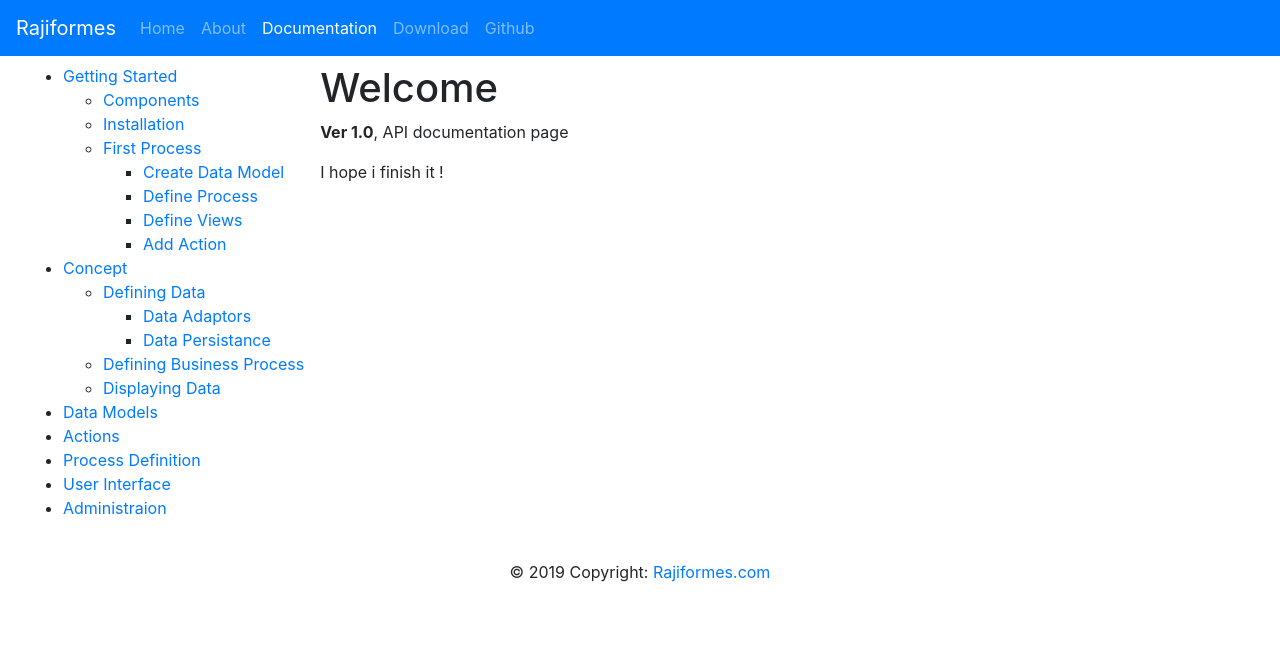
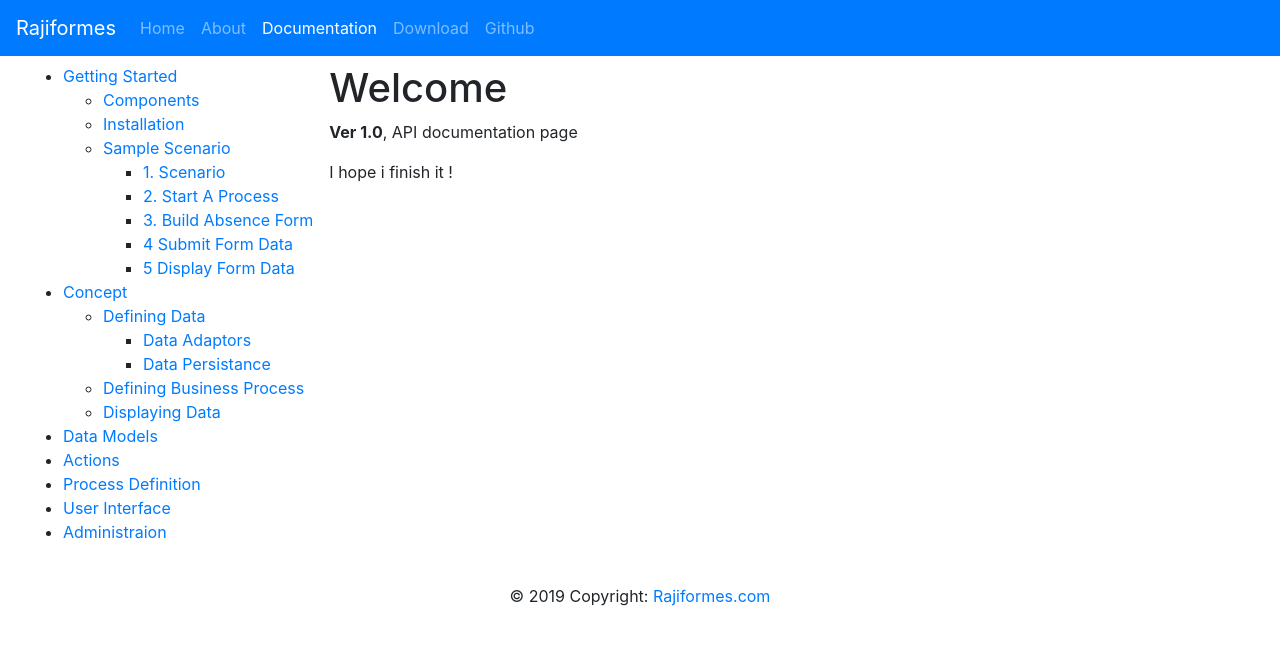
Before and after one commit to rajiformes/rajiformes.github.io, a Jekyll site: the page built from doc/10/getting-started/introduction.md, in a window 1280 px wide. Shown: the top 645 px of the page. Built offline with Jekyll 4.4.1, drawn with Linux system fonts in a browser that asks for light colours.

Commit message:
Update documentation-side-outline.yml

```diff
--- a/_data/documentation-side-outline.yml
+++ b/_data/documentation-side-outline.yml
@@ -8,20 +8,23 @@ items:
   - title: Installation
     url: /doc/10/getting-started/setup.html
 
-  - title: First Process
-    url: /doc/10/getting-started/first/
+  - title: Sample Scenario
+    url: /doc/10/getting-started/concept/scenario.html
     items:
-    - title: Create Data Model
-      url: /doc/10/getting-started/first/data.html
+    - title: 1. Scenario
+      url: /doc/10/getting-started/concept/scenario.html
 
-    - title: Define Process
-      url: /doc/10/getting-started/first/process.html
+    - title: 2. Start A Process
+      url: /doc/10/getting-started/concept/start-process.html
 
-    - title: Define Views
-      url: /doc/10/getting-started/first/view.html
+    - title: 3. Build Absence Form
+      url: /doc/10/getting-started/concept/build-absence-form.html
 
-    - title: Add Action
-      url: /doc/10/getting-started/first/action.html
+    - title: 4  Submit Form Data
+      url: /doc/10/getting-started/concept/submit-form-data.html
+
+    - title: 5  Display Form Data
+      url: /doc/10/getting-started/concept/display-form-data.html
 
 - title: Concept
   url: /doc/10/concept/data/adaptor.html
```
